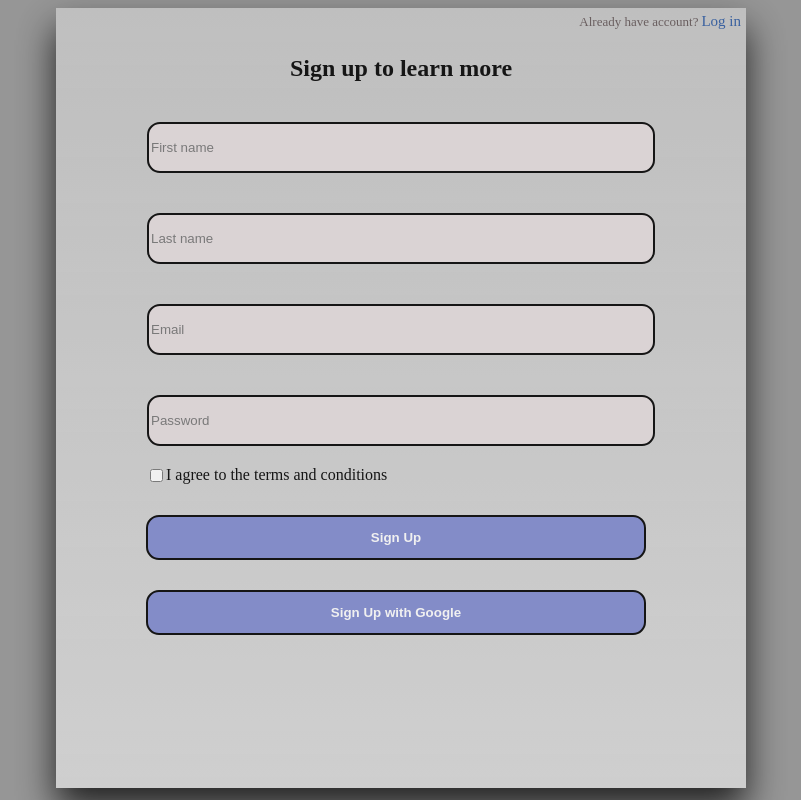
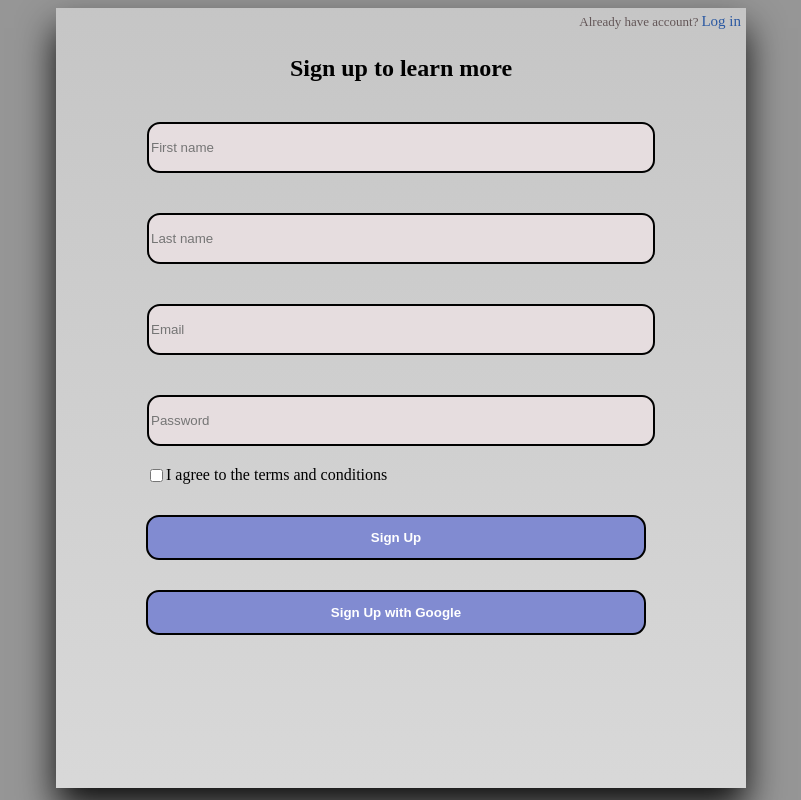
Before and after one commit to himanshu690/CA-project, a plain HTML site: page index.html in a window 1280 px wide. Shown: the whole page, without its empty margins (239-1040 px from the left). Drawn offline with Linux system fonts and the light colour scheme.

Commit message:
Update index.html

```diff
--- a/index.html
+++ b/index.html
@@ -15,7 +15,6 @@
             width: 690px;
             margin: 0 auto;
             background-color: #ededed;
-            opacity:86%;
             box-shadow: 0 20px 35px rgb(0, 0, 1,0.9);
             background: linear-gradient(to bottom, #e2e2e2a0, #edededc2);
 
```
